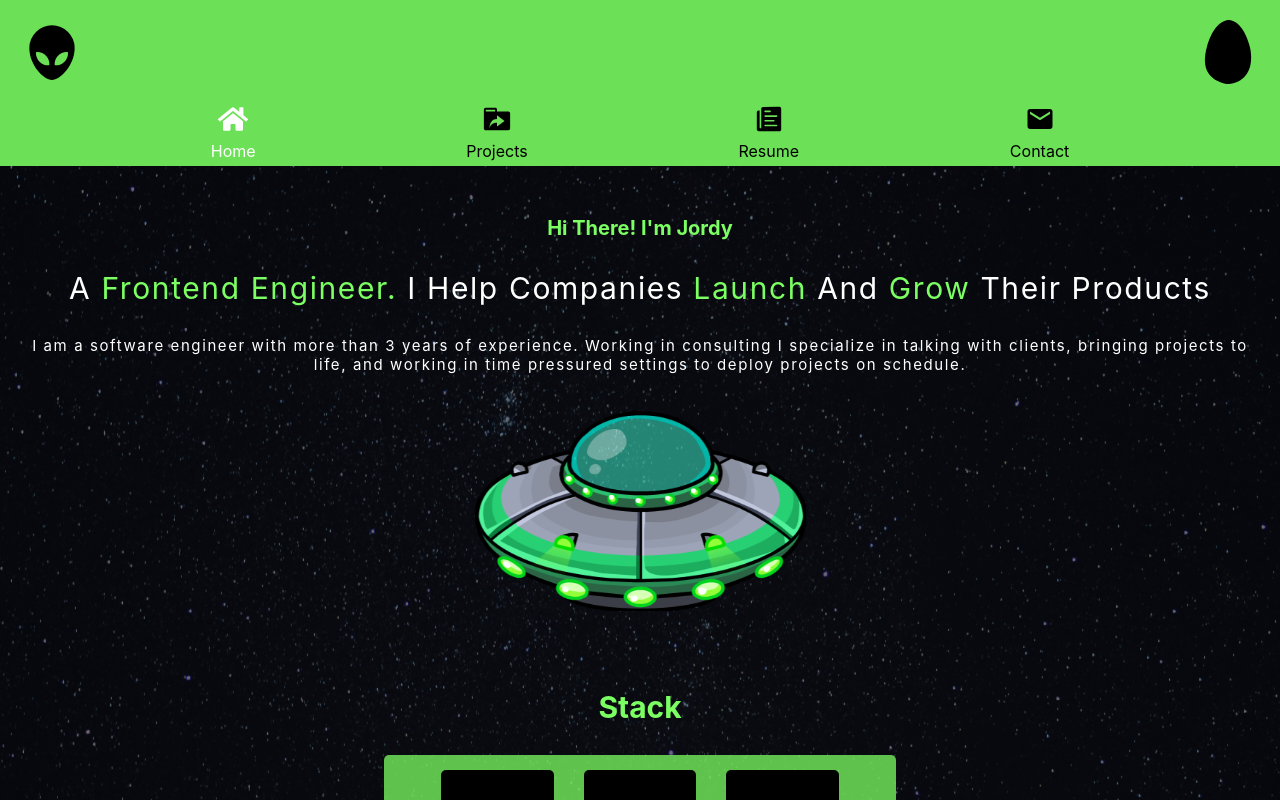
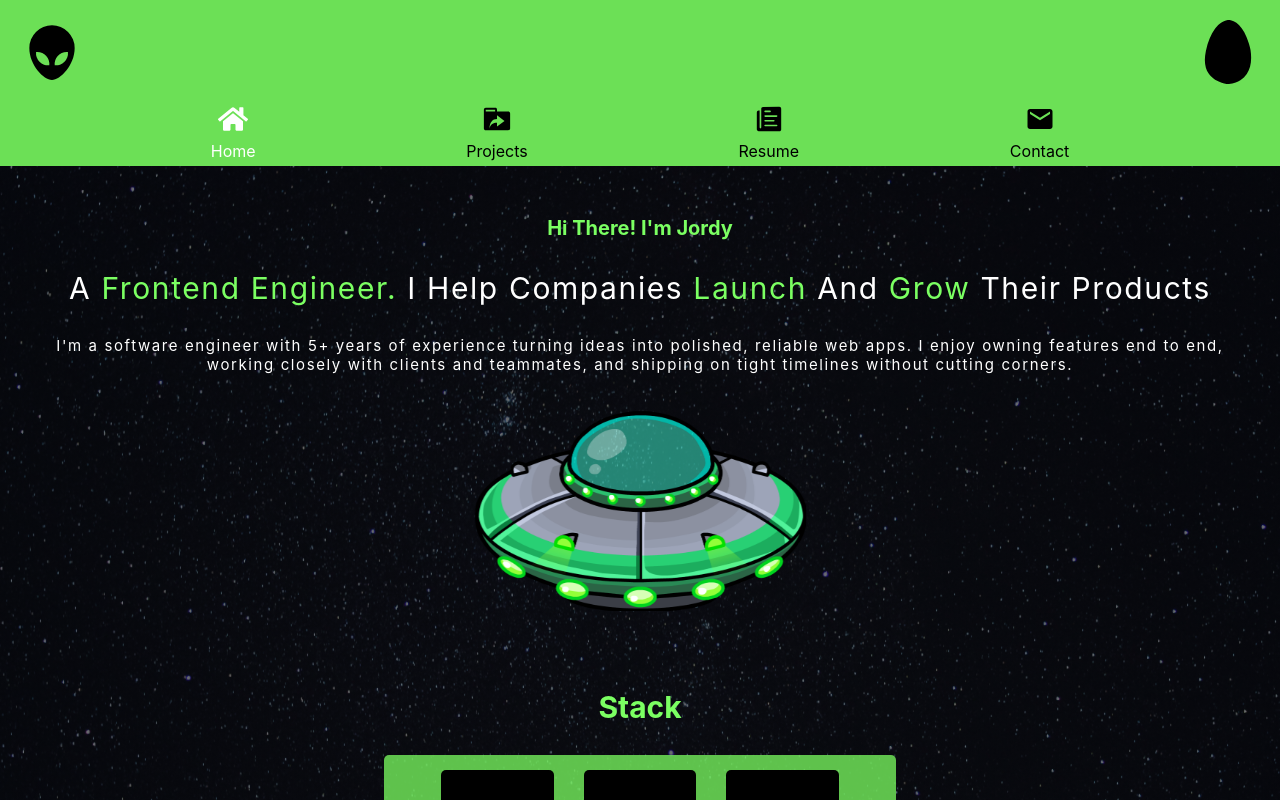
Before and after one commit to JordyPena/jordy-portfolio, a React (Create React App) app: page /home in a window 1280 px wide. Shown: the top 800 px of the page. Built offline with nearby package versions, Linux system fonts and the light colour scheme.

Commit message:
updated copy for intro message

```diff
--- a/src/Pages/Home/home.jsx
+++ b/src/Pages/Home/home.jsx
@@ -103,9 +103,9 @@ const Home = () => {
           </p>
           <div>
             <p className='second-txt'>
-              I am a software engineer with more than 3 years of experience. Working in consulting
-              I specialize in talking with clients, bringing projects to life, and working in time pressured
-              settings to deploy projects on schedule.
+              I'm a software engineer with 5+ years of experience turning ideas into polished,
+              reliable web apps. I enjoy owning features end to end, working closely with clients and
+              teammates, and shipping on tight timelines without cutting corners.
             </p>
           </div>
         </section>
```
